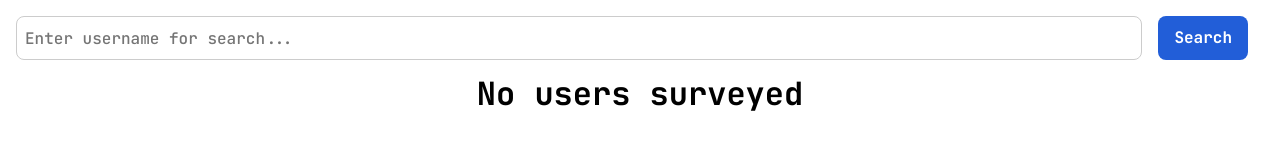
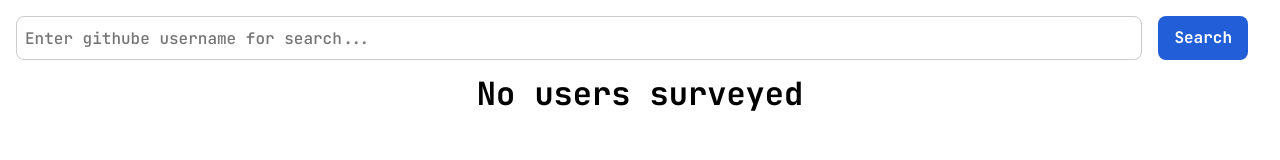
Before and after one commit to mbrennerr/project_GitHubAPI_by_dio, a React (Create React App) app: page / in a window 1280 px wide. Shown: the top 160 px of the page. Built offline with nearby package versions, Linux system fonts and the light colour scheme.

Commit message:
altera placeholder header

```diff
--- a/src/components/Header/index.js
+++ b/src/components/Header/index.js
@@ -16,7 +16,7 @@ export const Header = () => {
       <S.Wrapper>
         <input
           type="text"
-          placeholder="Enter username for search..." onChange={(event) => setUsernameForSearch(event.target.value)}
+          placeholder="Enter githube username for search..." onChange={(event) => setUsernameForSearch(event.target.value)}
         />
         <button
          type="submit"
```
